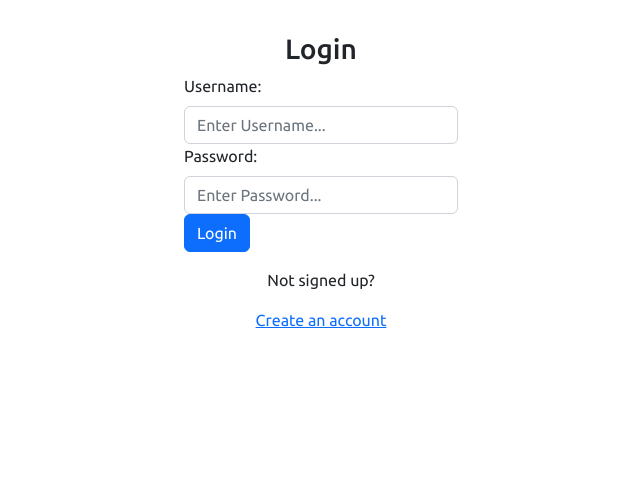
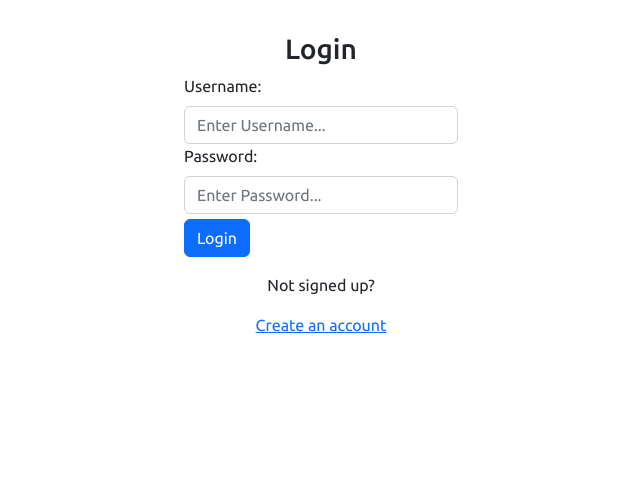
Before and after one commit to edbosisto/t20-tipping, a Django app: template t20wc2022/templates/login.html in a window 1280 px wide. Shown: the part 56-553 px from the top of the page, without its empty margins (319-959 px from the left). Run offline with Django 3.2, Linux system fonts and the light colour scheme; the template is opened without the code that fills it, so the values that code supplies are empty; some libraries are stand-ins or nearby versions.

Commit message:
minor css changes

```diff
--- a/t20wc2022/templates/login.html
+++ b/t20wc2022/templates/login.html
@@ -22,7 +22,7 @@ Login
             {% if request.GET.next %}
                 <input type="hidden" name="next" value="{{request.GET.next}}" />
             {% endif %}
-                <input type="submit" class="btn btn-primary" value="Login" />
+                <input type="submit" class="btn btn-primary" id="button-login" value="Login" />
 
         </div>
     </form>
--- a/t20wc2022/templates/static/css/main.css
+++ b/t20wc2022/templates/static/css/main.css
@@ -35,6 +35,9 @@ html {
     padding-top: 2rem;
   }
 
+  #button-login {
+    margin-top: 5px;
+  }
   #card-account {
     width: 25rem;
   }
```
Also changed, not shown: t20wc2022/db.sqlite3.
